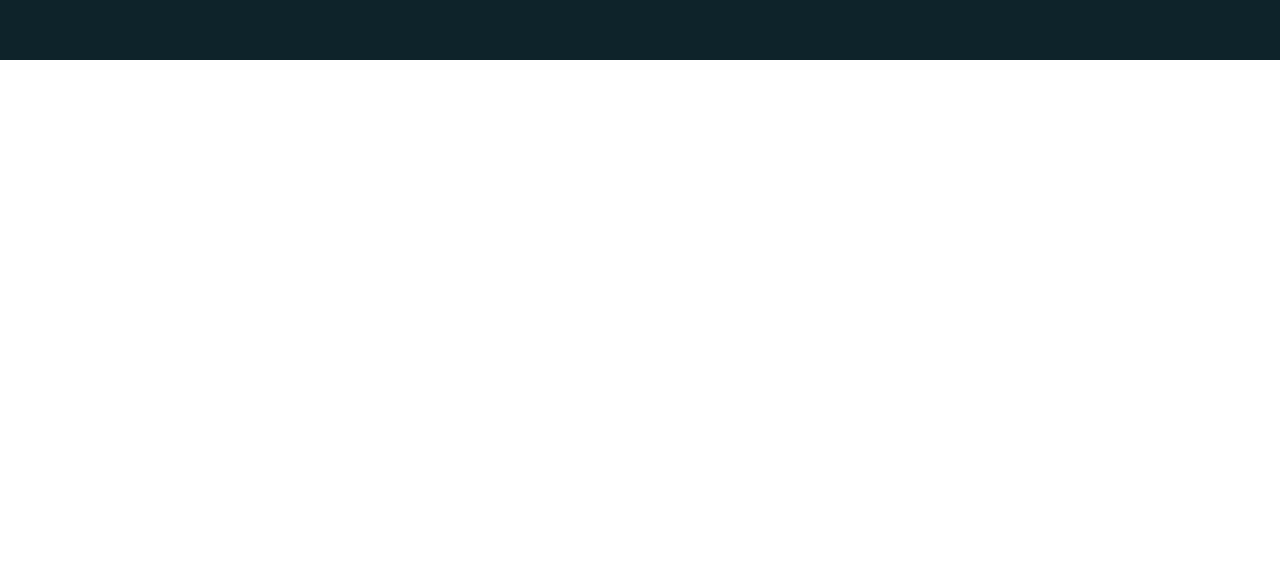
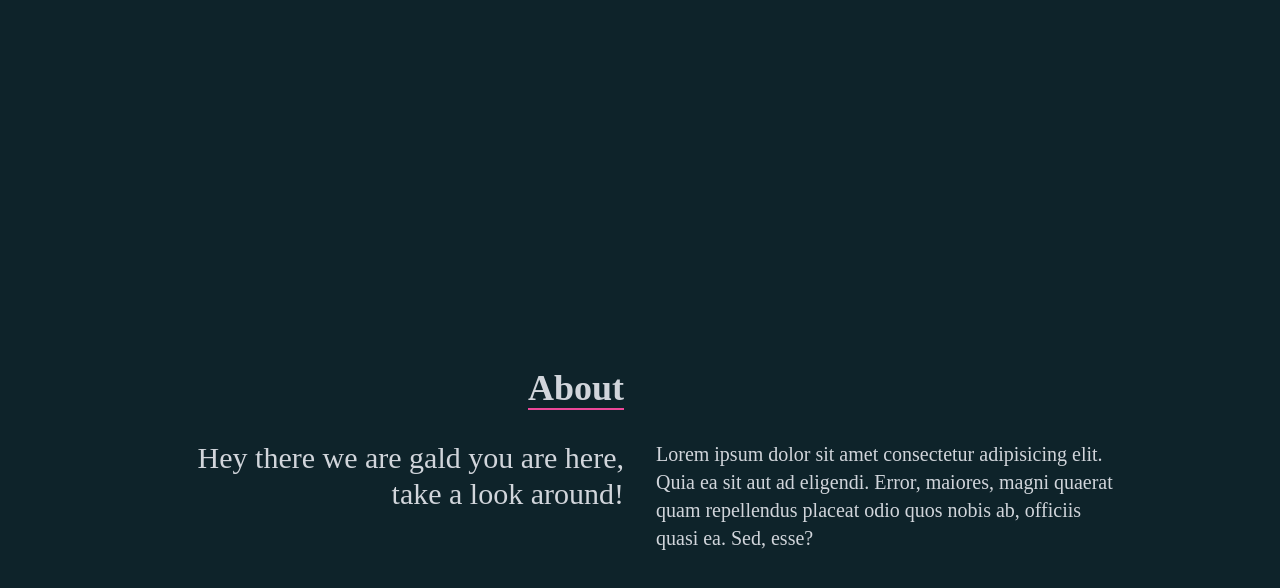
Before and after one commit to aryanthesaini/scripsandstrikes, a React (Create React App) app: page / in a window 1280 px wide. Shown: the part 740-1328 px from the top of the page. Before the commit the page ends 800 px from the top, so only its background shows below. Built offline with nearby package versions, Linux system fonts and the light colour scheme; the HTML template or start-up script is replaced by a standard one.

Commit message:
about us added

```diff
--- a/src/App.js
+++ b/src/App.js
@@ -1,3 +1,4 @@
+import About from './components/About';
 import Home from './components/Home';
 import Navbar from './components/Navbar';
 
@@ -6,6 +7,7 @@
     <div>
       <Navbar />
       <Home />
+      <About />
     </div>
   );
 }
--- /dev/null
+++ b/src/components/About.jsx
@@ -0,0 +1,33 @@
+import React from 'react';
+
+const About = () => {
+  return (
+    <div name='about' className='w-full h-screen bg-[#0e232a] text-gray-300'>
+      <div className='flex flex-col justify-center items-center w-full h-full'>
+        <div className='max-w-[1000px] w-full grid grid-cols-2 gap-8'>
+          <div className='sm:text-right pb-8 pl-4'>
+            <p className='text-4xl font-bold inline border-b-2 border-pink-500'>
+              About
+            </p>
+          </div>
+          <div></div>
+        </div>
+        <div className='max-w-[1000px] w-full grid sm:grid-cols-2 gap-8 px-4'>
+          <div className='sm:text-right text-3xl'>
+            <p>Hey there we are gald you are here, take a look around!</p>
+          </div>
+          <div>
+            <p className='text-xl'>
+              Lorem ipsum dolor sit amet consectetur adipisicing elit. Quia ea
+              sit aut ad eligendi. Error, maiores, magni quaerat quam
+              repellendus placeat odio quos nobis ab, officiis quasi ea. Sed,
+              esse?
+            </p>
+          </div>
+        </div>
+      </div>
+    </div>
+  );
+};
+
+export default About;
--- a/src/components/Home.jsx
+++ b/src/components/Home.jsx
@@ -13,6 +13,8 @@
         </h1>
         <h2 className='text-2xl sm:text-4xl py-4 text-[#8892b0]'>
           Your gateway to purposeful and efficient
+        </h2>
+        <h2 className='text-2xl sm:text-4xl pb-5 text-pink-500 font-bold'>
           <Typewriter
             options={{
               strings: ['investing', 'trading'],
@@ -21,6 +23,7 @@
             }}
           />
         </h2>
+
         <div>
           <button className='text-white border-2 px-6 py-4 my-2 flex items-center hover:bg-pink-500 hover:border-pink-500'>
             View work
```
